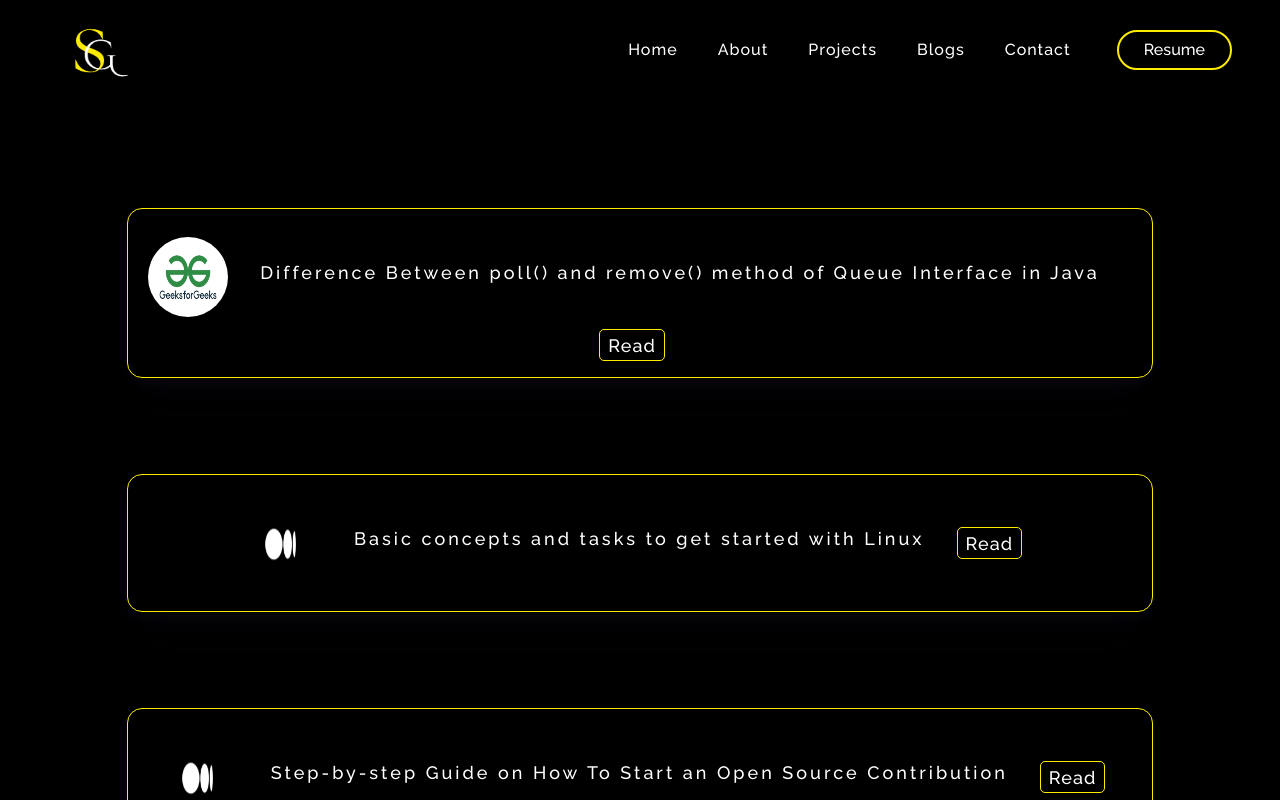
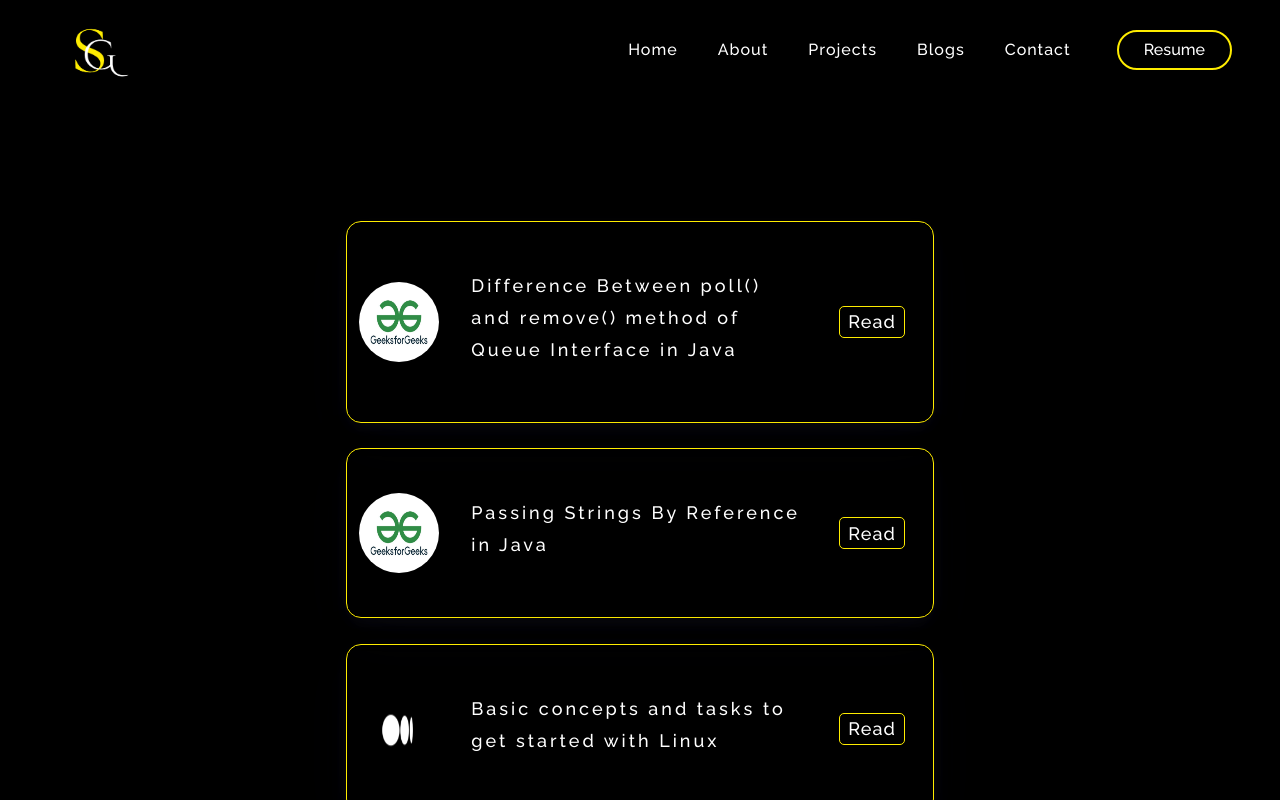
Before and after one commit to Shubhcs01/Portfolio, a React (Create React App) app: page /blog in a window 1280 px wide. Shown: the top 800 px of the page. Built offline with nearby package versions, Linux system fonts and the light colour scheme; a web font is replaced by a local one.

Commit message:
blog-added

```diff
--- a/src/components/BlogPage/BlogPage.js
+++ b/src/components/BlogPage/BlogPage.js
@@ -14,6 +14,14 @@ function BlogPage() {
                         <img className='blogImg' src={gfg}></img>
                         <h2>Difference Between poll() and remove() method of Queue Interface in Java</h2>
                         <Button className="blogBtn" href="https://www.geeksforgeeks.org/difference-between-poll-and-remove-method-of-queue-interface-in-java/" target="_blank">
+                            Read
+                        </Button>
+                    </div>
+
+                    <div className='blogCard'>
+                        <img className='blogImg' src={gfg}></img>
+                        <h2>Passing Strings By Reference in Java</h2>
+                        <Button className="blogBtn" href="https://www.geeksforgeeks.org/passing-strings-by-reference-in-java/" target="_blank">
                             Read
                         </Button>
                     </div>
--- a/src/pages/style.css
+++ b/src/pages/style.css
@@ -556,8 +556,9 @@ background-image: linear-gradient(315deg, #fbb034 0%, #ffdd00 74%); */
   flex-wrap: wrap;
   justify-content: center;
   align-items: center;
-  width: 90%;
-  margin-bottom: 6rem;
+  width: auto;
+  /* margin-bottom: 6rem; */
+  margin: 1vmax;
   padding-top: 1rem;
   padding-bottom: 1rem;
   box-shadow: rgba(17, 17, 26, 0.304) 0px 4px 16px,
@@ -568,6 +569,8 @@ background-image: linear-gradient(315deg, #fbb034 0%, #ffdd00 74%); */
 }
 
 .blogCard>h2 {
+  inline-size: 400px;
+  overflow-wrap: break-word;
   padding: 2rem;
   font-size: 18px;
   letter-spacing: 3px;
@@ -634,7 +637,6 @@ background-image: linear-gradient(315deg, #fbb034 0%, #ffdd00 74%); */
     left: 23%;
     bottom: 20%;
     padding: 1rem;
-
   }
 
   .blogBtn {
```
